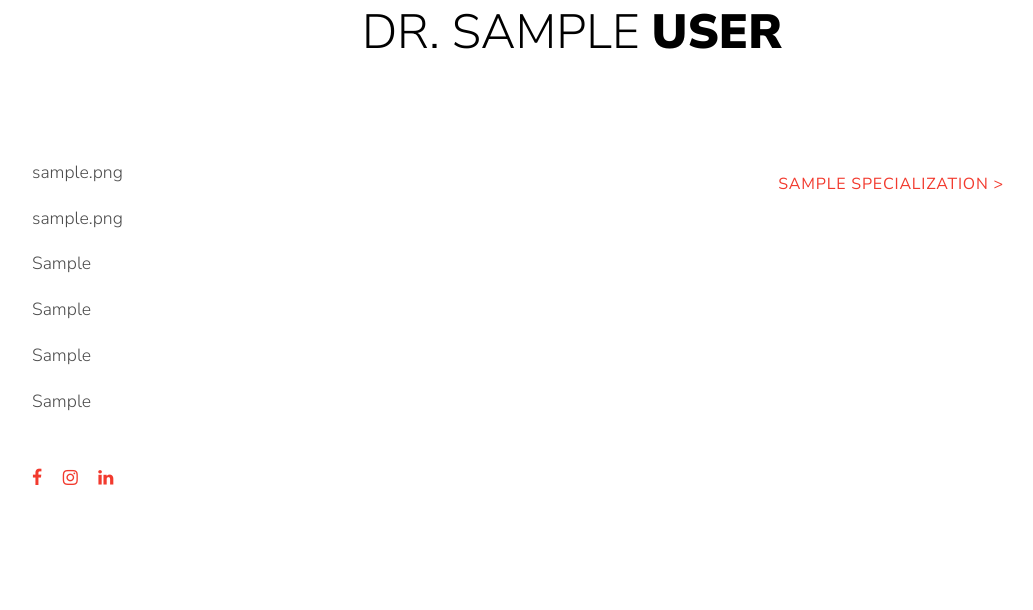
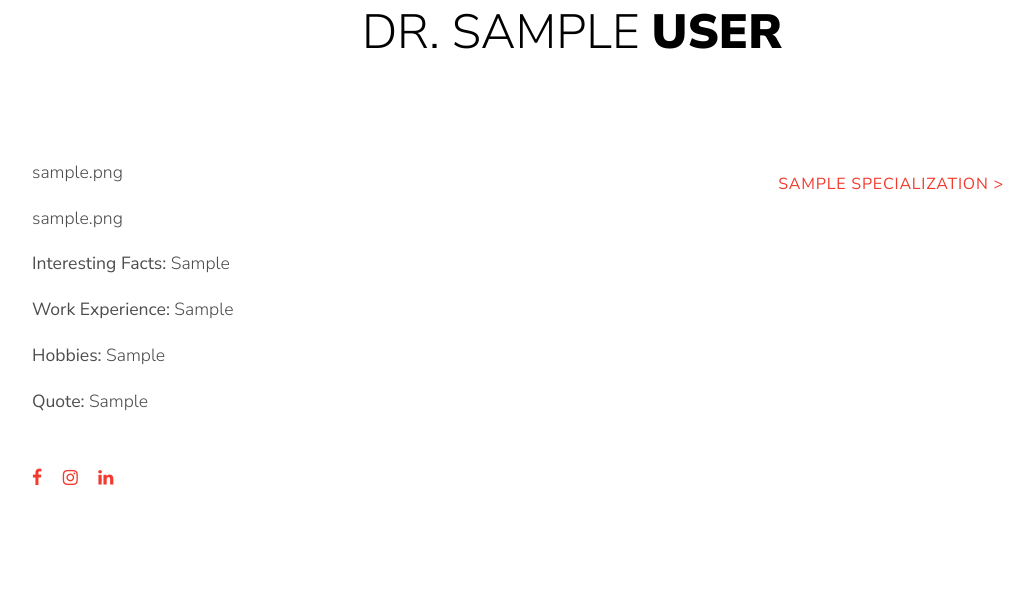
Before and after one commit to ValentinaLV/dente, a Django app: a page that uses aboutus/templates/doctor_details.html in a window 1280 px wide. Shown: the part 724-1334 px from the top of the page, without its empty margins (68-1101 px from the left). Run offline with Django 3.2, Linux system fonts and the light colour scheme; tables that the repository leaves empty hold one stand-in row (values such as "Sample post"); some libraries are stand-ins or nearby versions; some web fonts are replaced.

Commit message:
minor updates in aboutus and feedback apps

```diff
--- a/aboutus/templates/doctor_details.html
+++ b/aboutus/templates/doctor_details.html
@@ -36,10 +36,10 @@
                     <div>
                         <p>{{ doctor.profile }}</p>
                         <p>{{ doctor.image }}</p>
-                        <p>{{ doctor.interesting_facts }}</p>
-                        <p>{{ doctor.work_experience }}</p>
-                        <p>{{ doctor.hobbies }}</p>
-                        <p>{{ doctor.quote }}</p>
+                        <p><b>Interesting Facts:</b> {{ doctor.interesting_facts }}</p>
+                        <p><b>Work Experience:</b> {{ doctor.work_experience }}</p>
+                        <p><b>Hobbies:</b> {{ doctor.hobbies }}</p>
+                        <p><b>Quote:</b> {{ doctor.quote }}</p>
                         <p class="mt-5">
                             <a href="{{ doctor.facebook_link }}" class="py-4 pl-0 pr-2"><span class="icon-facebook"></span></a>
                             <a href="{{ doctor.instagram_link }}" class="py-4 pl-2 pr-2"><span class="icon-instagram"></span></a>
--- a/aboutus/templates/spec_details.html
+++ b/aboutus/templates/spec_details.html
@@ -26,9 +26,11 @@
                         <strong>{{ specialization.title }}</strong>
                     </h2>
                     <p class="text-left">{{ specialization.description }}</p>
+                    <hr>
                     <p class="text-left">
                         <strong>STAGES OF TREATMENT:</strong> {{ specialization.stages_of_treatment }}
                     </p>
+                    <hr>
                     <p class="text-left">
                         <strong>PORCELAIN FEATURES:</strong> {{ specialization.features }}
                     </p>
--- a/feedback/views.py
+++ b/feedback/views.py
@@ -36,7 +36,6 @@ def pagination_feedback(request):
     }
 
 
-@login_required()
 def patient_feedback(request):
 
     if request.method == 'POST':
```
